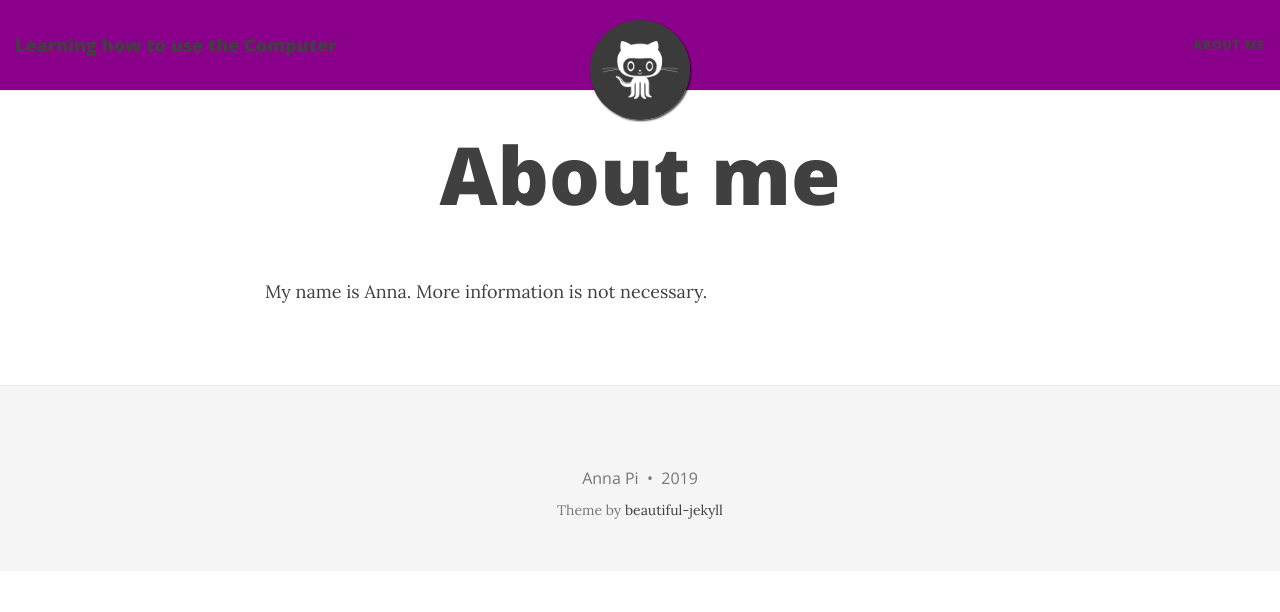
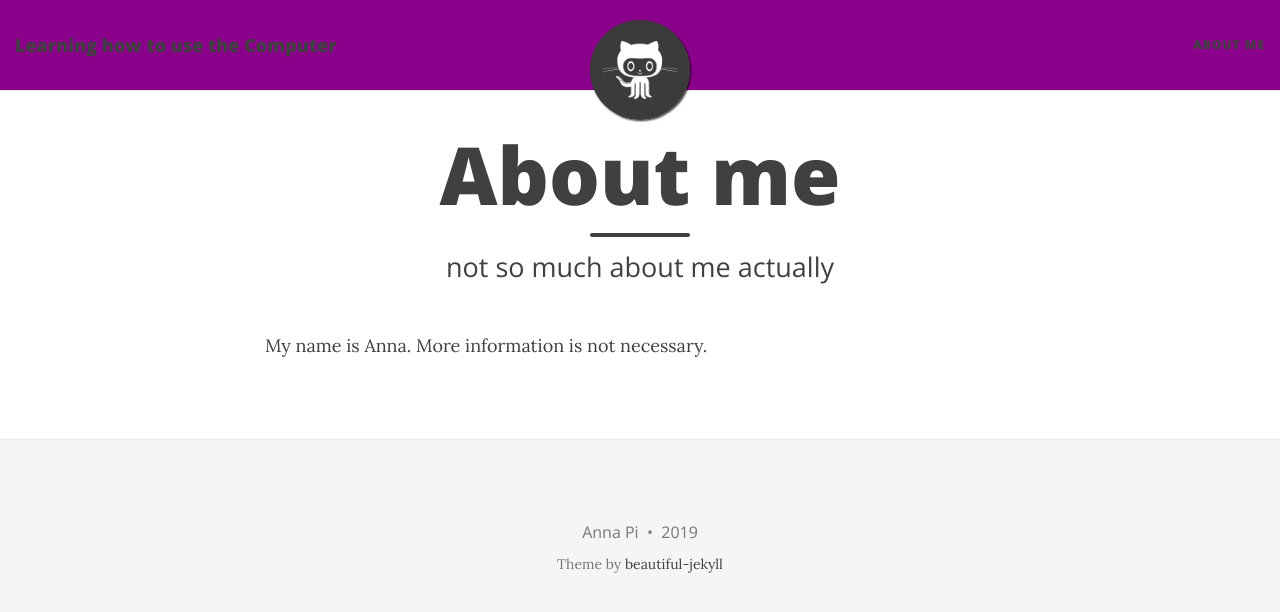
Before and after one commit to Anna-Pi/Anna-Pi.github.io, a Jekyll site: the page built from aboutme.md, in a window 1280 px wide. Shown: the top 612 px of the page. Built offline with Jekyll 4.4.1, drawn with Linux system fonts in a browser that asks for light colours; nearby versions of some CDN libraries.

Commit message:
Change about me

```diff
--- a/aboutme.md
+++ b/aboutme.md
@@ -1,7 +1,7 @@
 ---
 layout: page
 title: About me
-#subtitle: Why you'd want to go on a date with me
+subtitle: not so much about me actually
 ---
 
 My name is Anna. More information is not necessary.
```
